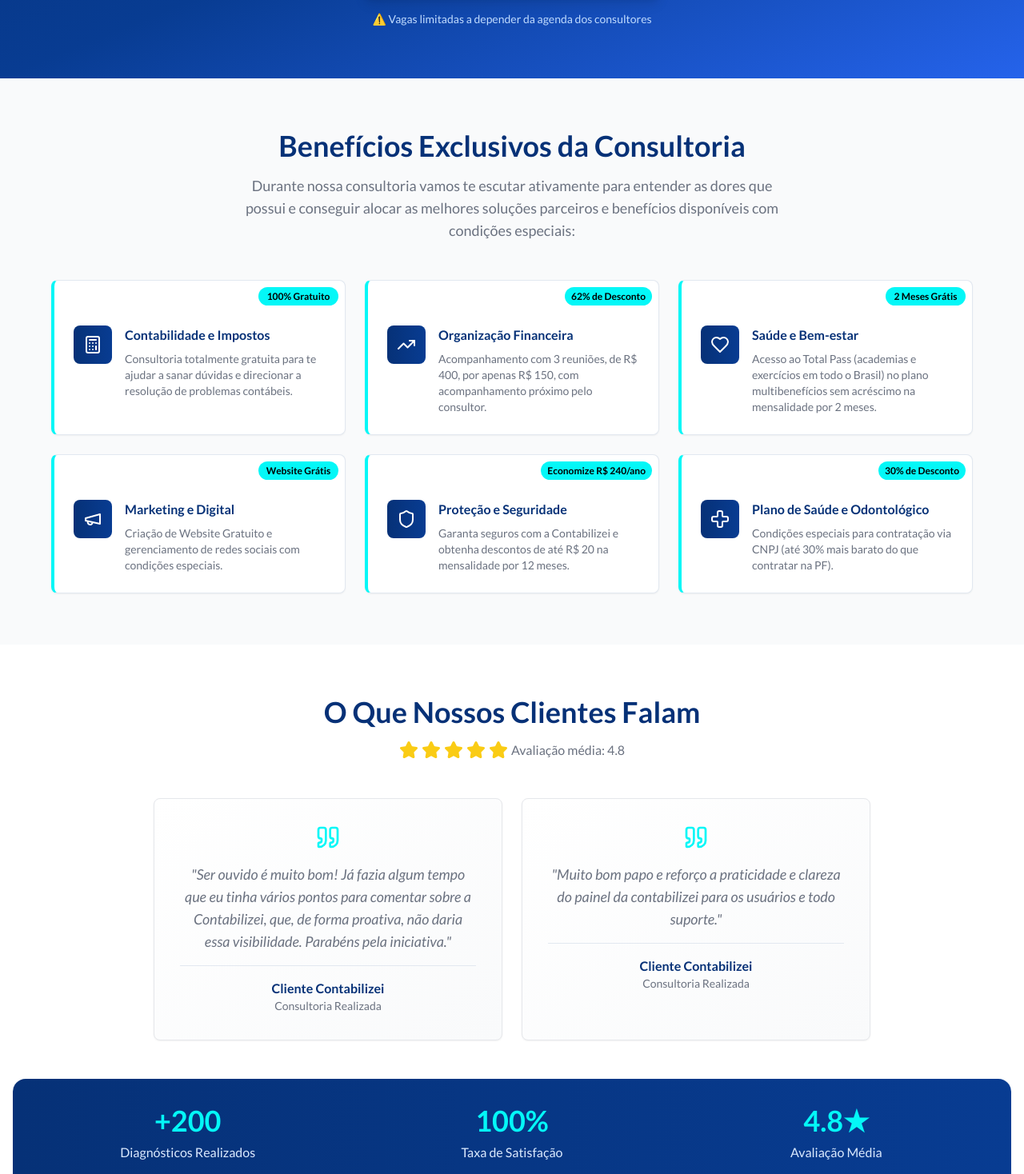
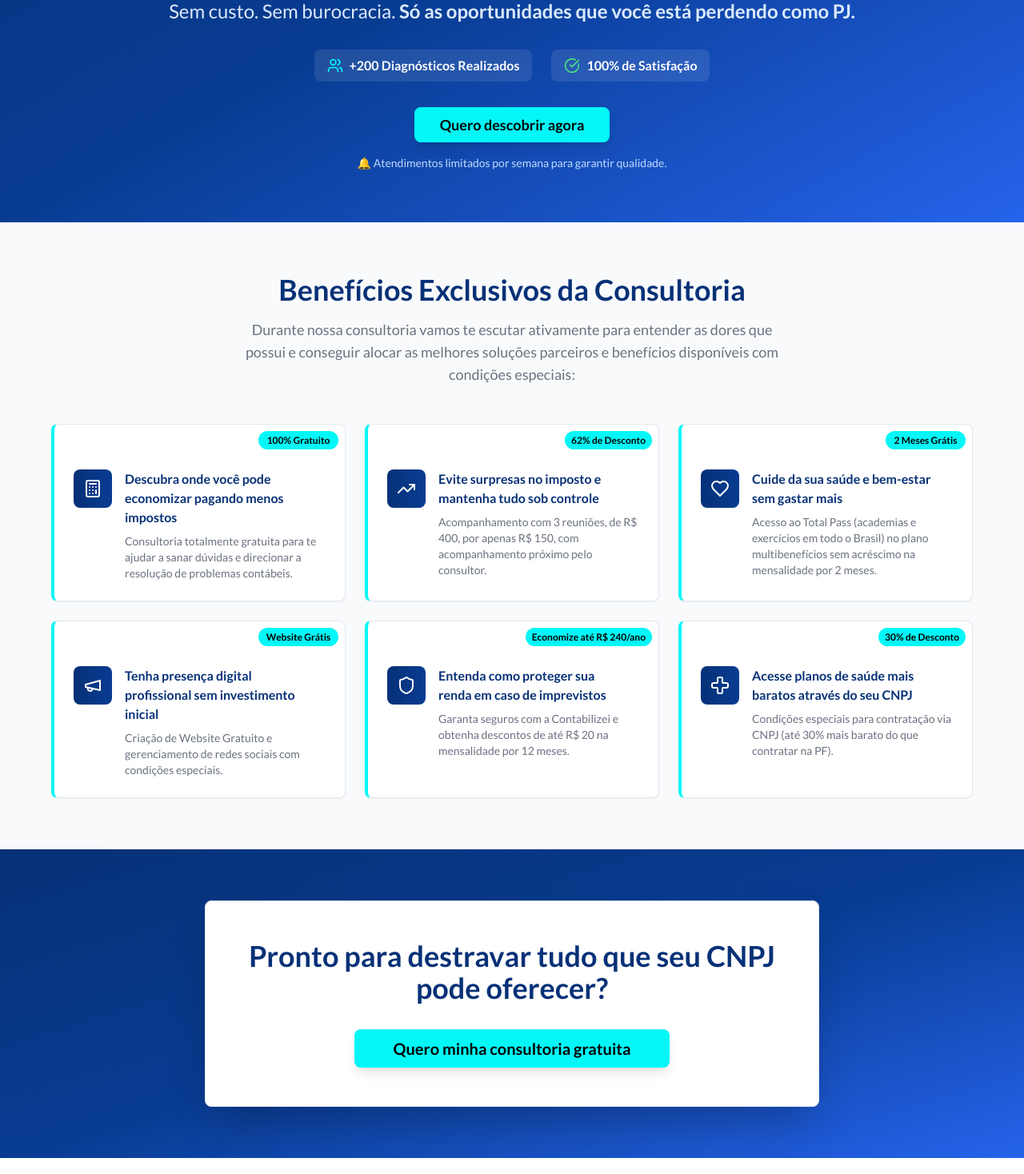
Before and after one commit to Caiobborges034/contabilizei-boost-landing, a React (Vite) app: page / in a window 1280 px wide. Shown: the part 422-1890 px from the top of the page at 80% size. Built offline with nearby package versions, Linux system fonts and the light colour scheme.

Commit message:
Refactor: Improve landing page for conversion
Updated Hero Section, benefit card titles/descriptions, and added a new CTA section to enhance user engagement and conversion.

```diff
--- a/src/components/BenefitsSection.tsx
+++ b/src/components/BenefitsSection.tsx
@@ -10,42 +10,42 @@ const BenefitsSection = () => {
   const benefits = [
     {
       icon: Calculator,
-      title: "Contabilidade e Impostos",
+      title: "Descubra onde você pode economizar pagando menos impostos",
       description: "Consultoria totalmente gratuita para te ajudar a sanar dúvidas e direcionar a resolução de problemas contábeis.",
       highlight: "100% Gratuito",
       type: "contabilidade"
     },
     {
       icon: TrendingUp,
-      title: "Organização Financeira",
+      title: "Evite surpresas no imposto e mantenha tudo sob controle",
       description: "Acompanhamento com 3 reuniões, de R$ 400, por apenas R$ 150, com acompanhamento próximo pelo consultor.",
       highlight: "62% de Desconto",
       type: "organizacao-financeira"
     },
     {
       icon: Heart,
-      title: "Saúde e Bem-estar",
+      title: "Cuide da sua saúde e bem-estar sem gastar mais",
       description: "Acesso ao Total Pass (academias e exercícios em todo o Brasil) no plano multibenefícios sem acréscimo na mensalidade por 2 meses.",
       highlight: "2 Meses Grátis",
       type: "saude-bem-estar"
     },
     {
       icon: Megaphone,
-      title: "Marketing e Digital",
+      title: "Tenha presença digital profissional sem investimento inicial",
       description: "Criação de Website Gratuito e gerenciamento de redes sociais com condições especiais.",
       highlight: "Website Grátis",
       type: "marketing-digital"
     },
     {
       icon: Shield,
-      title: "Proteção e Seguridade",
+      title: "Entenda como proteger sua renda em caso de imprevistos",
       description: "Garanta seguros com a Contabilizei e obtenha descontos de até R$ 20 na mensalidade por 12 meses.",
-      highlight: "Economize R$ 240/ano",
+      highlight: "Economize até R$ 240/ano",
       type: "protecao-seguridade"
     },
     {
       icon: Cross,
-      title: "Plano de Saúde e Odontológico",
+      title: "Acesse planos de saúde mais baratos através do seu CNPJ",
       description: "Condições especiais para contratação via CNPJ (até 30% mais barato do que contratar na PF).",
       highlight: "30% de Desconto",
       type: "plano-saude"
--- a/src/components/HeroSection.tsx
+++ b/src/components/HeroSection.tsx
@@ -29,11 +29,12 @@ const HeroSection = () => {
 
             {/* Headline principal */}
             <h1 className="text-4xl md:text-6xl font-bold mb-6 leading-tight animate-fade-in">
-              Consultoria <span className="text-contabilizei-orange">Gratuita</span> Exclusiva
+              Descubra benefícios e produtos que seu <span className="text-contabilizei-orange">CNPJ já pode aproveitar</span> — em uma consultoria gratuita e personalizada.
             </h1>
 
+            {/* Subheadline */}
             <p className="text-xl md:text-2xl mb-8 text-blue-100 animate-fade-in">
-              Para desafios que vão <strong>além do seu CNPJ</strong>
+              Sem custo. Sem burocracia. <strong>Só as oportunidades que você está perdendo como PJ.</strong>
             </p>
 
             {/* Stats sociais */}
@@ -54,11 +55,12 @@ const HeroSection = () => {
               size="lg"
               className="bg-contabilizei-orange hover:bg-contabilizei-orange-light text-black font-bold px-8 py-4 text-lg rounded-lg transition-all duration-300 hover:scale-105 shadow-lg hover:shadow-xl animate-fade-in"
             >
-              💡 Quero Minha Consultoria Gratuita!
+              Quero descobrir agora
             </Button>
 
+            {/* Linha de urgência */}
             <p className="text-sm text-blue-200 mt-4 animate-fade-in">
-              ⚠️ Vagas limitadas a depender da agenda dos consultores
+              🔔 Atendimentos limitados por semana para garantir qualidade.
             </p>
           </div>
         </div>
--- /dev/null
+++ b/src/components/ReinforceCTASection.tsx
@@ -0,0 +1,40 @@
+
+import { useState } from "react";
+import { Button } from "@/components/ui/button";
+import { Card } from "@/components/ui/card";
+import ContactForm from "./ContactForm";
+
+const ReinforceCTASection = () => {
+  const [isFormOpen, setIsFormOpen] = useState(false);
+
+  const handleConsultoriaClick = () => {
+    console.log('Clique no reforço de CTA');
+    setIsFormOpen(true);
+  };
+
+  return (
+    <>
+      <section className="py-16 bg-gradient-to-br from-contabilizei-blue via-contabilizei-blue-light to-blue-600">
+        <div className="container mx-auto px-4">
+          <Card className="max-w-3xl mx-auto p-8 md:p-12 bg-white shadow-2xl animate-fade-in text-center">
+            <h2 className="text-3xl md:text-4xl font-bold text-contabilizei-blue mb-8">
+              Pronto para destravar tudo que seu CNPJ pode oferecer?
+            </h2>
+
+            <Button
+              onClick={handleConsultoriaClick}
+              size="lg"
+              className="bg-contabilizei-orange hover:bg-contabilizei-orange-light text-black font-bold px-12 py-6 text-xl rounded-lg transition-all duration-300 hover:scale-105 shadow-lg hover:shadow-xl"
+            >
+              Quero minha consultoria gratuita
+            </Button>
+          </Card>
+        </div>
+      </section>
+
+      <ContactForm isOpen={isFormOpen} onClose={() => setIsFormOpen(false)} />
+    </>
+  );
+};
+
+export default ReinforceCTASection;
--- a/src/pages/Index.tsx
+++ b/src/pages/Index.tsx
@@ -2,6 +2,7 @@
 import Header from "@/components/Header";
 import HeroSection from "@/components/HeroSection";
 import BenefitsSection from "@/components/BenefitsSection";
+import ReinforceCTASection from "@/components/ReinforceCTASection";
 import SocialProofSection from "@/components/SocialProofSection";
 import CTASection from "@/components/CTASection";
 import Footer from "@/components/Footer";
@@ -13,6 +14,7 @@ const Index = () => {
       <main>
         <HeroSection />
         <BenefitsSection />
+        <ReinforceCTASection />
         <SocialProofSection />
         <CTASection />
       </main>
```
